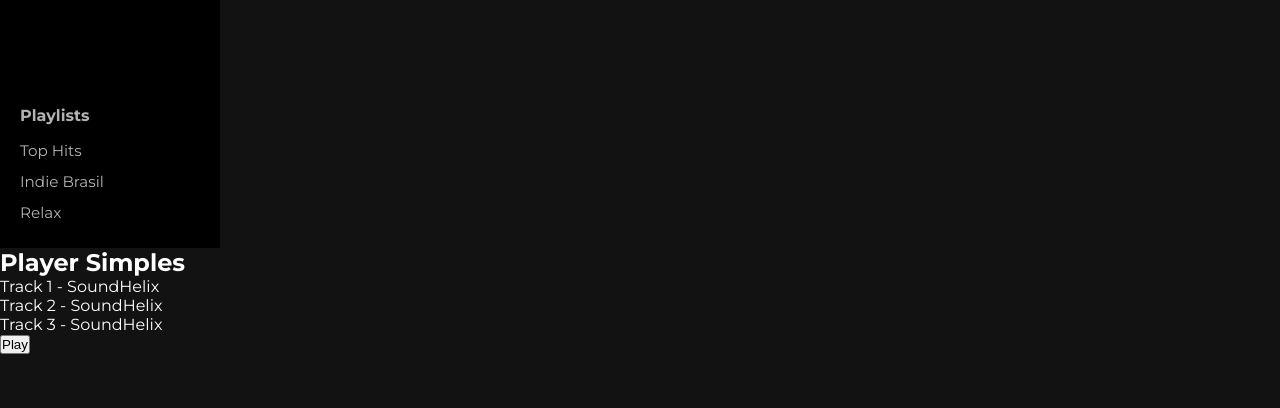
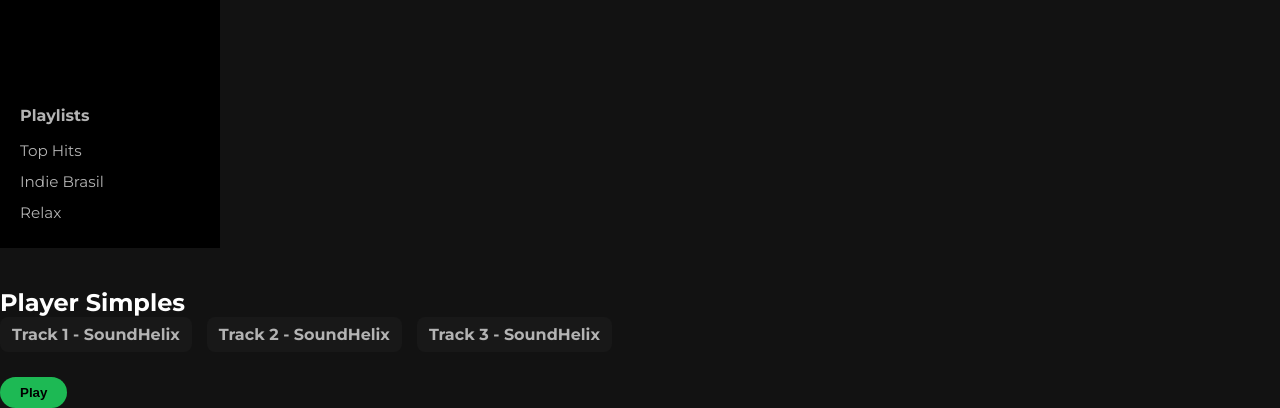
Before and after one commit to gikaparra/dev-destemida, a plain HTML site: page index.html in a window 1280 px wide. Shown: the part 552-960 px from the top of the page. Before the commit the page ends 906 px from the top, so only its background shows below. Drawn offline with Linux system fonts and the light colour scheme.

Commit message:
style.css

```diff
--- a/style.css
+++ b/style.css
@@ -182,3 +182,56 @@ body, html {
 .toast.fade-out {
   opacity: 0;
 }
+.player-section {
+  margin-top: 40px;
+}
+
+.track-list {
+  list-style: none;
+  padding-left: 0;
+  display: flex;
+  gap: 15px;
+  cursor: pointer;
+  color: #b3b3b3;
+  font-weight: 600;
+  overflow-x: auto;
+  padding-bottom: 10px;
+}
+
+.track-list li {
+  padding: 8px 12px;
+  background-color: #181818;
+  border-radius: 8px;
+  user-select: none;
+  flex-shrink: 0;
+  transition: background-color 0.3s;
+}
+
+.track-list li:hover {
+  background-color: #282828;
+  color: #1db954;
+}
+
+.track-list li.active {
+  background-color: #1db954;
+  color: #000;
+}
+
+.controls {
+  margin-top: 15px;
+}
+
+#btnPlayPause {
+  background-color: #1db954;
+  border: none;
+  color: #000;
+  padding: 8px 20px;
+  font-weight: 700;
+  border-radius: 30px;
+  cursor: pointer;
+  transition: background-color 0.3s;
+}
+
+#btnPlayPause:hover {
+  background-color: #17a144;
+}
```
